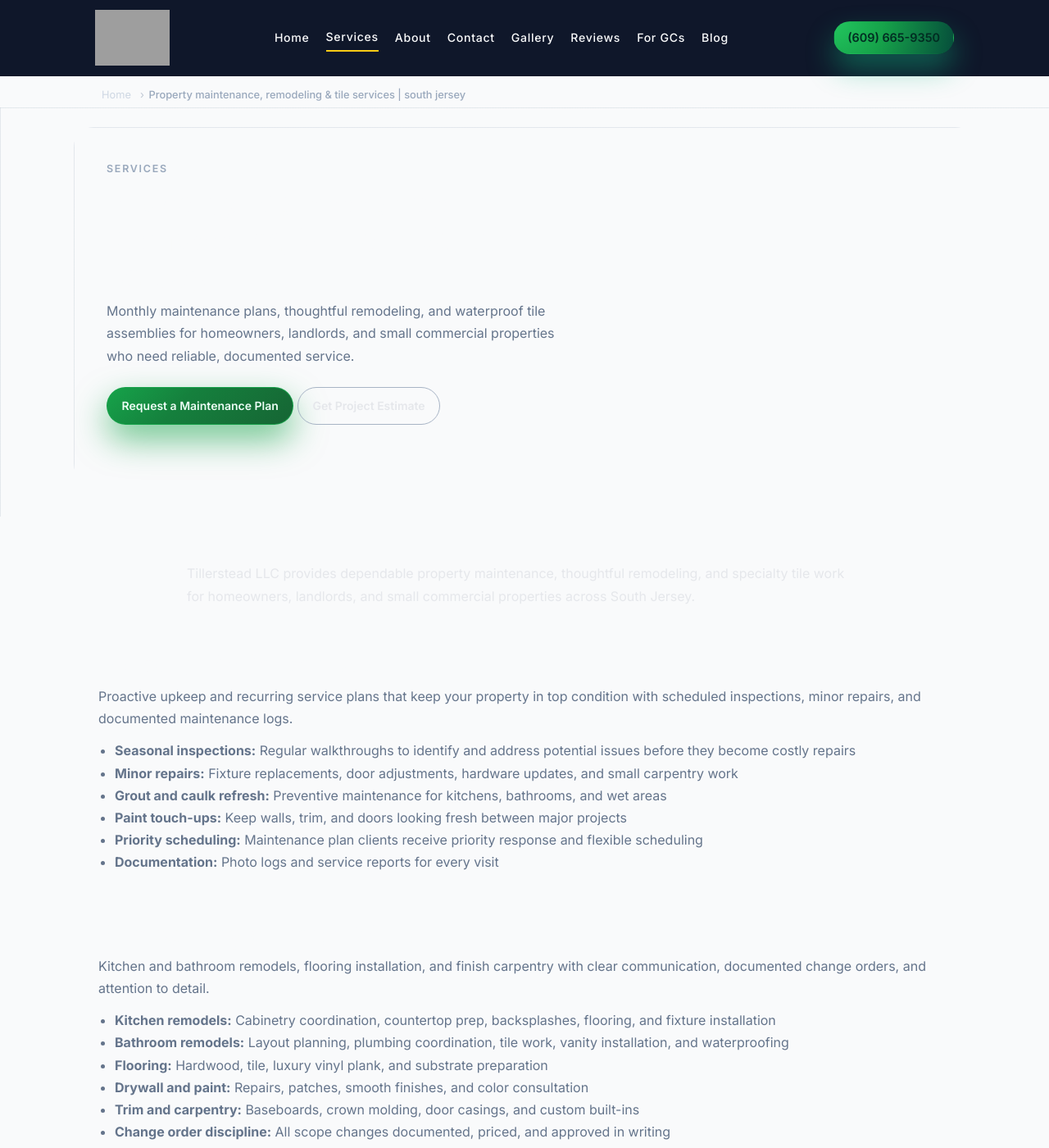
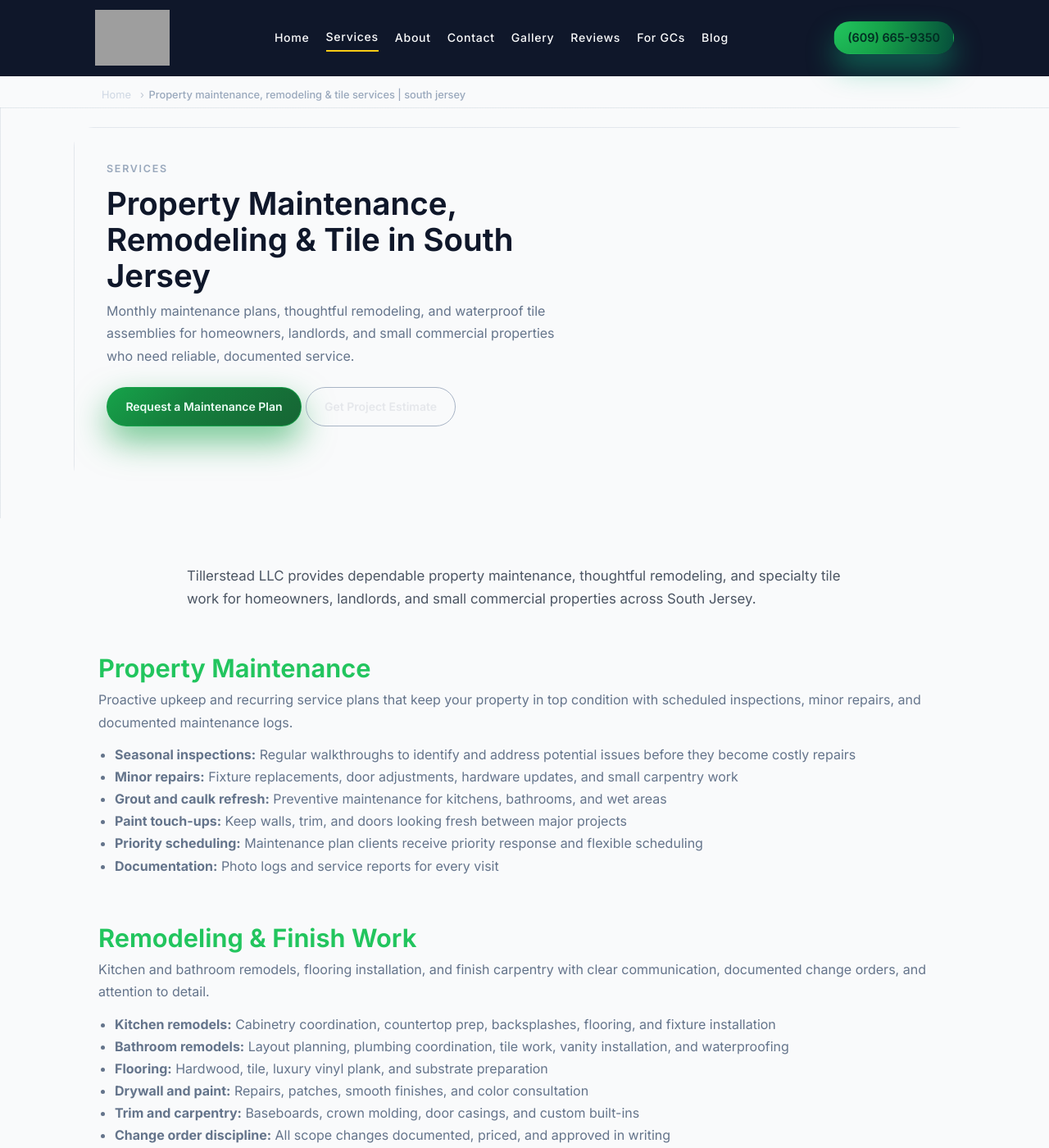
Before and after one commit to XTX33/Tillerstead-site, a Jekyll site: the page built from pages/services.html, in a window 1280 px wide and 1400 px high. Shown: the whole window at 82% size. Built offline with Jekyll 4.4.1, drawn with Linux system fonts in a browser that asks for light colours; grey boxes are pictures that could not be loaded.

Commit message:
Update theme.css

```diff
--- a/assets/css/theme.css
+++ b/assets/css/theme.css
@@ -2350,3 +2350,90 @@ body.page-services #repairs-heading::after {
   margin-left: 0.5rem;
   font-size: 0.98rem;
 }
+/* ============================
+   Tillerstead – Headings & Buttons
+   ============================ */
+
+/* --- Emerald brand color fallback --- */
+:root {
+  --ts-emerald: #22c55e;      /* main green */
+  --ts-emerald-deep: #16a34a; /* hover/active */
+  --ts-ink-deep: #0f172a;     /* dark text */
+}
+
+/* --- Key headings: make emerald green --- */
+#plans-heading,
+#why-heading,
+#scopes-heading {
+  color: var(--ts-emerald, #22c55e);
+}
+
+/* Hero H1 */
+#hero-heading {
+  color: var(--ts-ink-deep, #0f172a);
+  /* if you want it emerald too, swap: */
+  /* color: var(--ts-emerald, #22c55e); */
+}
+
+/* Section headings inside service sections */
+.service-section > h2 {
+  color: var(--ts-emerald, #22c55e);
+}
+
+/* Lead paragraph under services overview */
+#services-overview.lead {
+  font-size: 1.05rem;
+  line-height: 1.7;
+  color: #4b5563; /* slate-ish body text */
+}
+
+/* ============================
+   Buttons
+   ============================ */
+
+.btn {
+  display: inline-flex;
+  align-items: center;
+  justify-content: center;
+  padding: 0.7rem 1.4rem;
+  border-radius: 999px;
+  font-weight: 600;
+  text-decoration: none;
+  border: 1px solid transparent;
+  cursor: pointer;
+  transition: background-color 0.15s ease, color 0.15s ease, border-color 0.15s ease,
+    box-shadow 0.15s ease;
+}
+
+/* Primary button: solid emerald, white text so it's readable */
+.btn-primary {
+  background: var(--ts-emerald, #22c55e);
+  color: #ffffff;
+  border-color: var(--ts-emerald, #22c55e);
+  box-shadow: 0 6px 12px rgba(0, 0, 0, 0.08);
+}
+
+.btn-primary:hover,
+.btn-primary:focus-visible {
+  background: var(--ts-emerald-deep, #16a34a);
+  border-color: var(--ts-emerald-deep, #16a34a);
+  color: #ffffff;
+}
+
+/* Ghost button: outline, reads well on light + dark backgrounds */
+.btn-ghost {
+  background: transparent;
+  color: var(--ts-emerald, #22c55e);
+  border-color: currentColor;
+}
+
+.btn-ghost:hover,
+.btn-ghost:focus-visible {
+  background: rgba(34, 197, 94, 0.06);
+}
+
+/* Make sure links inside buttons don’t override color */
+.btn a {
+  color: inherit;
+  text-decoration: none;
+}
```
